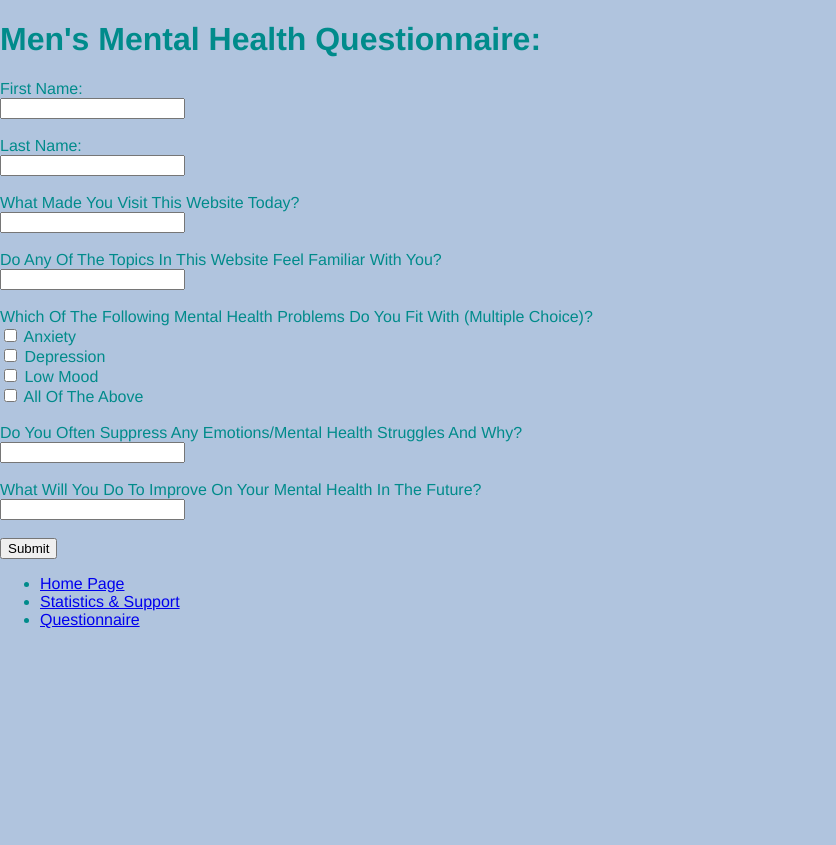
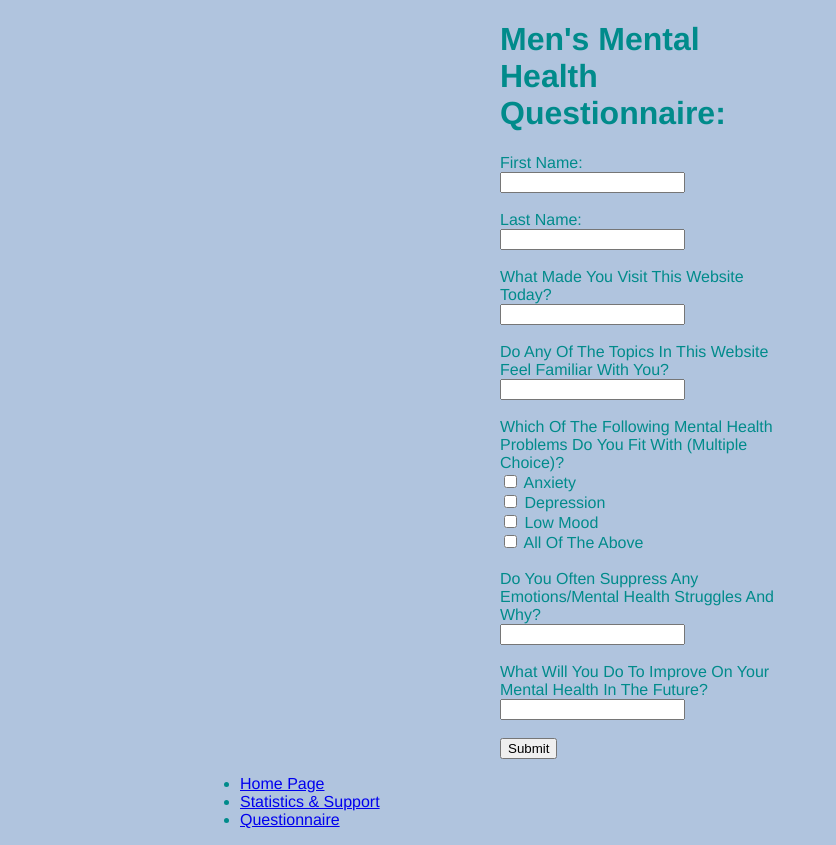
Before and after one commit to Ranny-leigh/First-Website, a plain HTML site: page quiz.html in a window 1280 px wide. Shown: the whole page, without its empty margins (0-836 px from the left). Before the commit the page ends 800 px from the top, so only its background shows below. Drawn offline with Linux system fonts and the light colour scheme.

Commit message:
final draft

```diff
--- a/java.js
+++ b/java.js
@@ -1 +1,3 @@
-document.getElementById("web").innerText="Welcome To My Website!";
+document.getElementById("button").addEventListener("click",()=>{
+    document.body.style.backgroundColor="white";
+})
--- a/quiz.html
+++ b/quiz.html
@@ -10,7 +10,7 @@
     </head>
 
     <body>
-        <header>
+        <header id="title">
             <h1>Men's Mental Health Questionnaire:</h1>
         </header>
 
@@ -45,13 +45,14 @@
                 <input type="text" id="change" name="change"><br>
                 <br>
                 <form action="/submit-form" method="post">
-                <button type="submit" value="submit">Submit</button>
+                <button id="button" type="submit" value="submit">Submit</button>
                 </form>
 
             </form>
         </main>
 
         <footer></footer>
+        <script src="java.js"></script>
     </body>
     <nav class="navbar">
         <ul>
--- a/style.css
+++ b/style.css
@@ -9,3 +9,18 @@ body{
     margin:0;
     font-family: 'Franklin Gothic Medium', 'Arial Narrow', Arial, sans-serif;
 }
+
+body{
+    margin-left:200px;
+    margin-right:200px;
+}
+
+#form{
+    margin-left:300px;
+    margin-right:300px;
+}
+
+#title{
+    margin-left:300px;
+    margin-right:300px;
+}
```
Also changed, not shown: index.html (+2 -1 lines).
